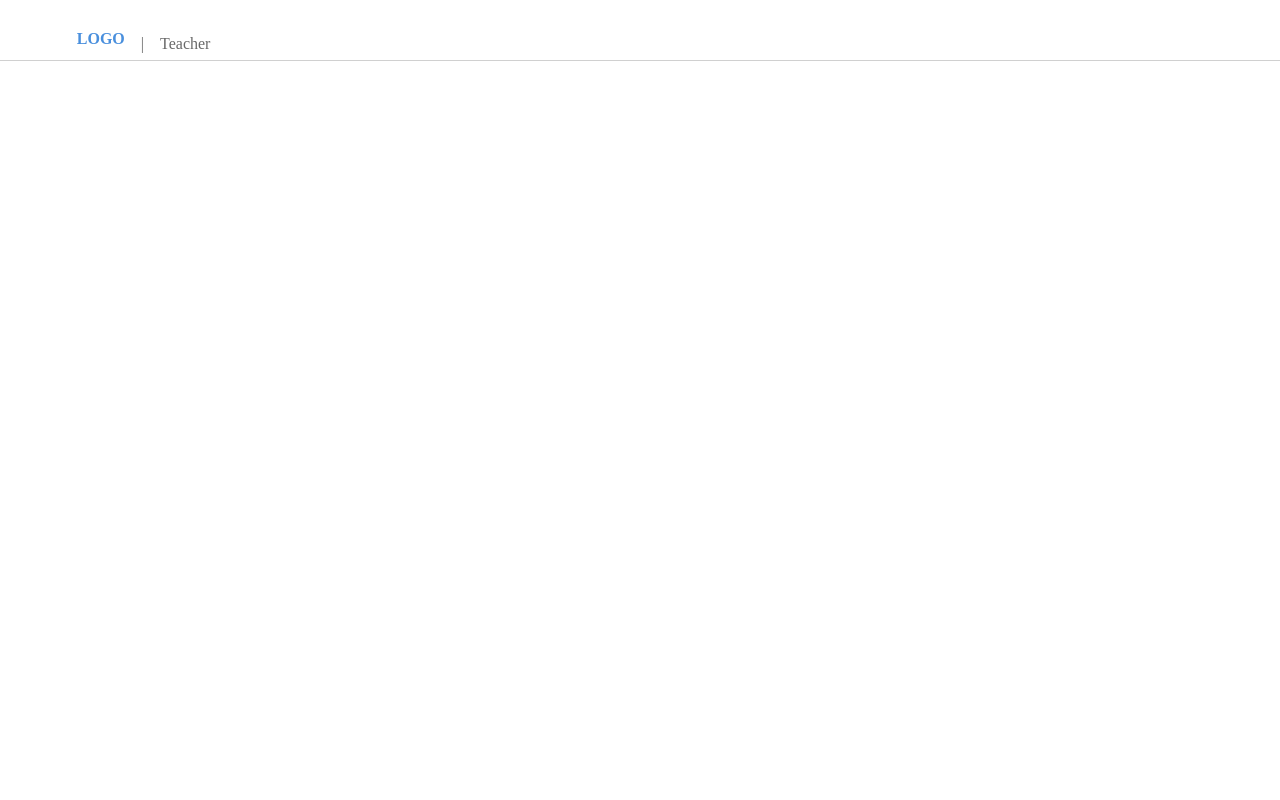
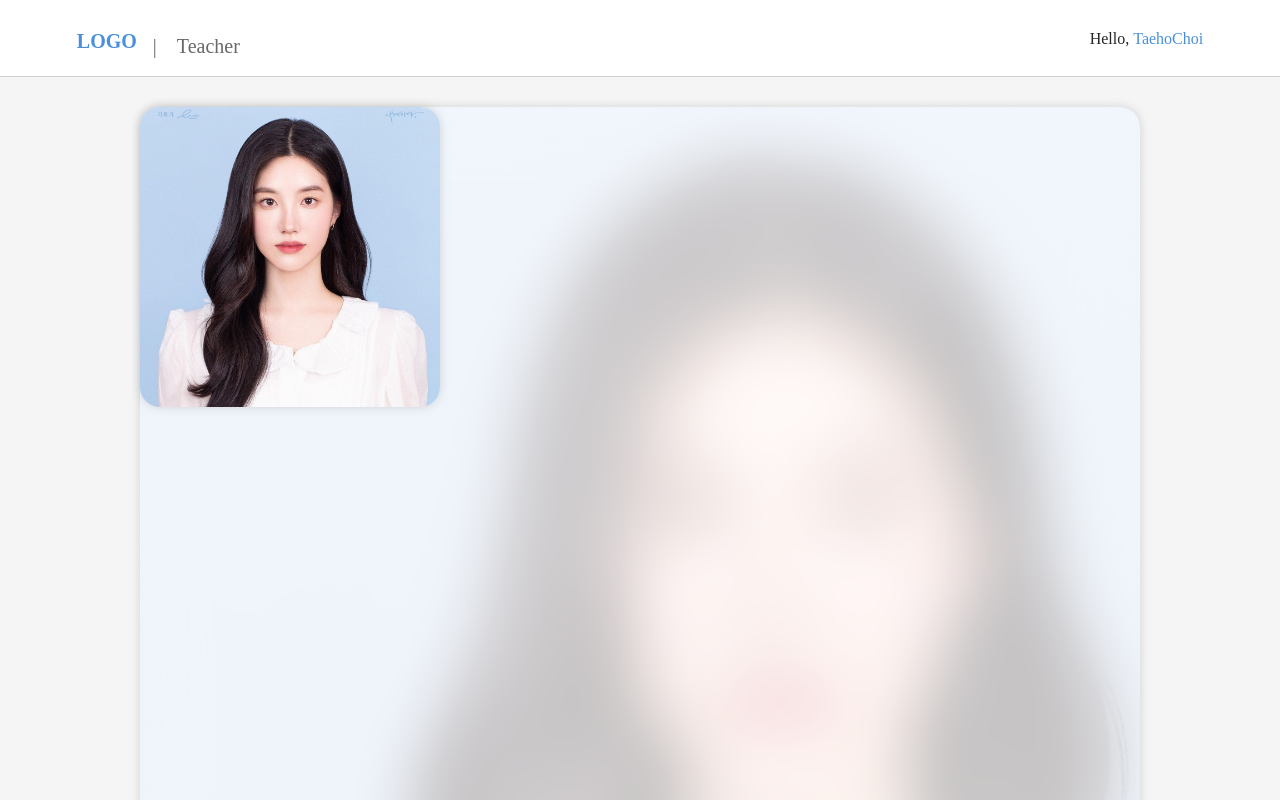
Before and after one commit to taeho-choi/tutoring-platform, a React (Create React App) app: page /teacher in a window 1280 px wide. Shown: the top 800 px of the page. Built offline with nearby package versions, Linux system fonts and the light colour scheme; a web font is replaced by a local one.

Commit message:
add teacher profile page base

```diff
--- a/src/MainPage.css
+++ b/src/MainPage.css
@@ -9,8 +9,8 @@
 
 .MainPage .firstArea {
   margin: auto;
-  padding-top: 80px;
-  padding-bottom: 80px;
+  padding-top: 20vh;
+  padding-bottom: 20vh;
   display: inline-block;
 }
 
@@ -23,7 +23,7 @@
 }
 
 .MainPage .firstArea .intro .logo {
-  font-weight: 700;
+  font-weight: 600;
   color: #498fdd;
 }
 
--- a/src/SideMenu.css
+++ b/src/SideMenu.css
@@ -9,7 +9,7 @@
 
 .SideMenu .Logo {
   margin: 50px 0px 50px 0px;
-  font-weight: 700;
+  font-weight: 600;
   color: #498fdd;
   font-size: 24px;
 }
--- a/src/Teacher.css
+++ b/src/Teacher.css
@@ -1,21 +1,24 @@
 .Teacher {
-  background-color: white;
   width: 100vw;
-  height: 100vh;
+  min-height: calc(100vh - 200px);
+  background-color: #f5f5f5;
+  padding-bottom: 200px;
 }
 
 .Teacher .topArea {
   padding-top: 30px;
-  padding-bottom: 30px;
+  padding-bottom: 46px;
   padding-left: 6vw;
   padding-right: 6vw;
   border-bottom: 1px solid #d0d0d0;
+  background-color: white;
+  margin-bottom: 30px;
 }
 
 .Teacher .topArea .logo {
-  font-weight: 700;
+  font-weight: 600;
   color: #498fdd;
-  font-size: 16px;
+  font-size: 20px;
   float: left;
 }
 
@@ -23,6 +26,42 @@
   margin-left: 16px;
   font-weight: 300;
   color: #686868;
-  font-size: 16px;
+  font-size: 20px;
   float: left;
 }
+
+.Teacher .box {
+  margin: auto;
+  width: min(1000px, 80vw);
+  height: 120vh;
+  background-color: #ffffffc1;
+  border-radius: 20px;
+  box-shadow: 0px 0px 10px rgba(128, 128, 128, 0.3);
+  backdrop-filter: blur(30px);
+}
+
+.Teacher .bg {
+  background-image: url("../public/img/profile.jpg");
+  background-size: 100vw;
+  margin: auto;
+  width: min(1000px, 80vw);
+  height: 120vh;
+  border-radius: 20px;
+}
+
+.Teacher .box #profile {
+  width: 300px;
+  height: 300px;
+  border-radius: 20px;
+  float: left;
+  box-shadow: 0px 0px 10px rgba(128, 128, 128, 0.3);
+}
+
+.Teacher .hello {
+  float: right;
+}
+
+.Teacher .hello a {
+  color: #498fdd;
+  font-weight: 500;
+}
--- a/src/Teacher.js
+++ b/src/Teacher.js
@@ -7,8 +7,15 @@ const Teacher = () => {
       <div className="topArea">
         <div className="logo">LOGO</div>
         <div className="pageInfo">|　Teacher</div>
+        <div className="hello">
+          Hello, <a>TaehoChoi</a>
+        </div>
       </div>
-      <div className="box"></div>
+      <div className="bg">
+        <div className="box">
+          <img id="profile" src="img/profile.jpg" />
+        </div>
+      </div>
     </div>
   );
 };
```
Also changed, not shown: public/img/profile.jpg (added).
